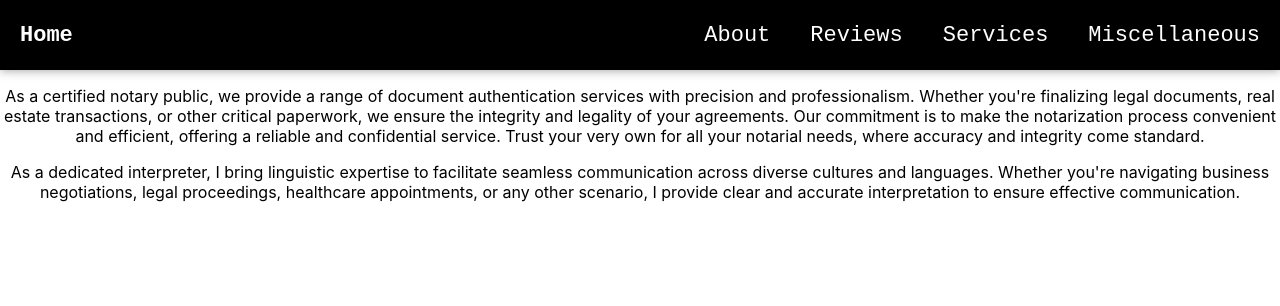
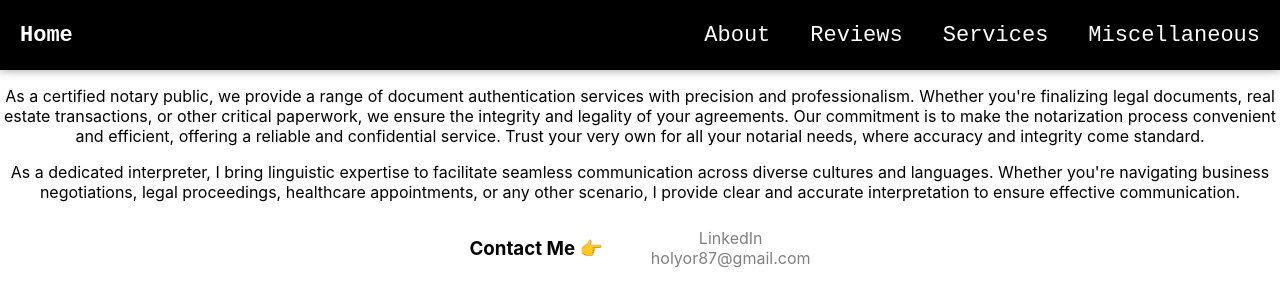
Before and after one commit to davidgazaryan/Huber, a React (Create React App) app: page /miscellaneous in a window 1280 px wide. Shown: the top 306 px of the page. Built offline with nearby package versions, Linux system fonts and the light colour scheme.

Commit message:
fixed navbar styling

```diff
--- a/src/pages/miscellaneous.js
+++ b/src/pages/miscellaneous.js
@@ -1,7 +1,22 @@
 import React from "react";
+import { useState, useEffect } from "react";
 import '../styles/miscellaneous.css';
 
 export const Miscellaneous = () => {
+
+    const [width,setWidth] = useState(window.innerWidth);
+
+    useEffect (() => {
+        const WidthAdjuster = () =>{
+            setWidth(window.innerWidth)
+        };
+
+        window.addEventListener('resize',WidthAdjuster);
+
+        return () => window.removeEventListener('resize',WidthAdjuster);
+
+    },[])
+
     return (
         <div className="main">
             <div className="notary">
@@ -19,6 +34,16 @@ export const Miscellaneous = () => {
                     and accurate interpretation to ensure effective communication.
                 </p>
             </div>
+            <div className="contactcontainer">
+                <div>
+                    <h3>Contact Me {width > 840 ? <span aria-label="" role='img'>&#x1F449;</span> : <span role='img' aria-label="">&#x1F447;</span>}</h3>
+                </div>
+                <div>
+                    <a className="linkedina" href="https://www.linkedin.com/in/david-gazaryan-a7591217b" target="_blank" rel="noopener noreferrer">LinkedIn</a>
+                    <a href="mailto:holyor87@gmail.com" target="_blank" rel="noopener noreferrer">holyor87@gmail.com</a>
+                </div>
+
+            </div>
         </div>
     )
 }
--- a/src/styles/miscellaneous.css
+++ b/src/styles/miscellaneous.css
@@ -1,3 +1,26 @@
 .main{
     height:100vh;
 }
+
+
+.contactcontainer {
+    margin-top:1rem;
+    display: flex;
+    flex-direction: row;
+    justify-content: center;
+    align-items: center;
+    gap:3rem;
+    color: black;
+}
+
+.contactcontainer a{
+    display: block;
+    text-decoration: none;
+    color: gray;
+}
+
+.contactcontainer a:hover{
+    cursor: pointer;
+    text-decoration: underline;
+    color:orange;
+}
--- a/src/styles/navbar.css
+++ b/src/styles/navbar.css
@@ -4,6 +4,16 @@
     background:black;
     box-shadow:0px 0px 10px rgba(0,0,0,.40);
     font-family:Poppins;
+  }
+
+  .links {
+    width: 100%;
+    height: 100%;
+    display: flex;
+    flex-direction:row;
+    align-items: center;
+    justify-content: space-between;
+    font-family:'Courier New', Courier, monospace;
   }
 
   .expanded {
@@ -20,28 +30,19 @@
   .expanded .links{
     display: flex;
     flex-direction: column;
-  }
-
-  .expanded .links h3{
-    flex-direction: column;
+    align-items: flex-start;
+    width: 100%;
+    justify-content:flex-start;
   }
 
   .expanded .links ul{
+    list-style: none;
+    padding: 0;
+    margin: 0;
     display: flex;
     flex-direction: column;
+    align-items: flex-start;
   }
-
-
-  .links {
-    width: 100%;
-    height: 100%;
-    display: flex;
-    flex-direction:row;
-    align-items: center;
-    justify-content: space-between;
-    font-family:'Courier New', Courier, monospace;
-  }
-
 
   .navbar a {
     color: white;
```
